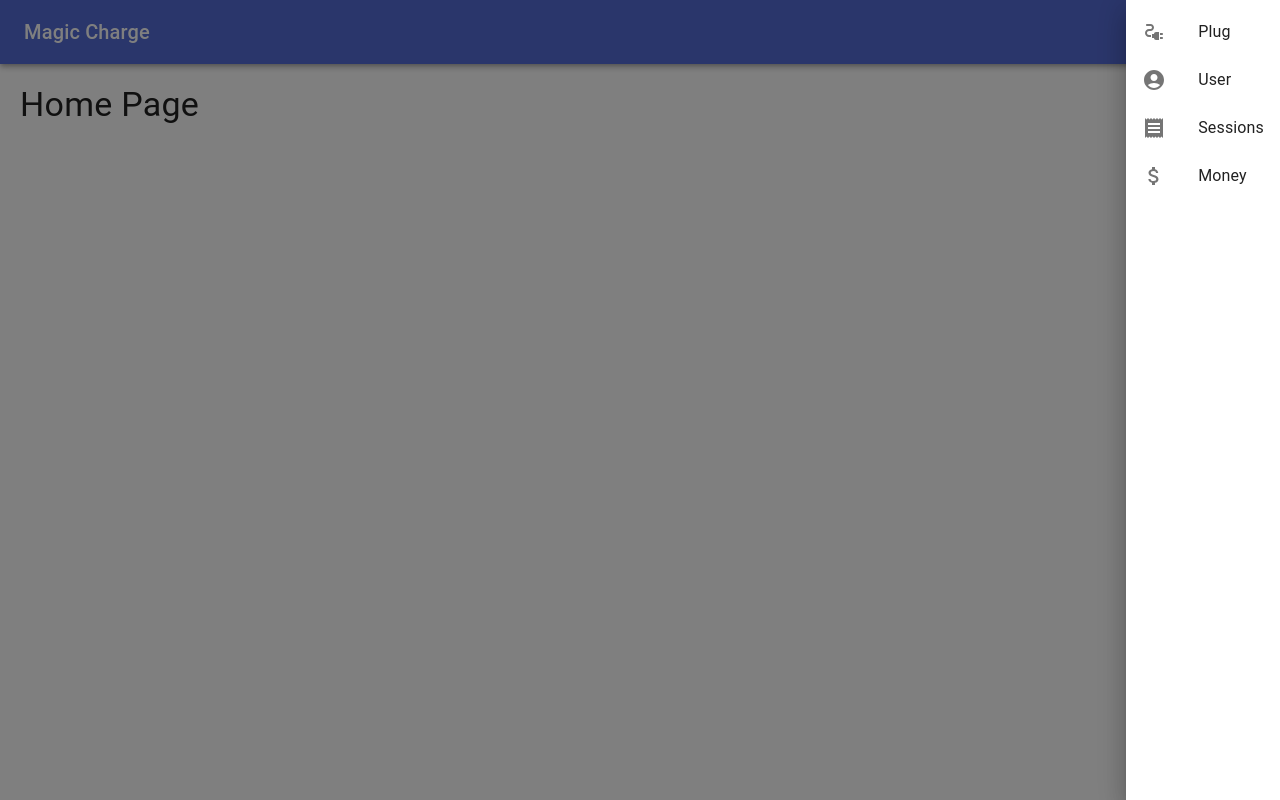
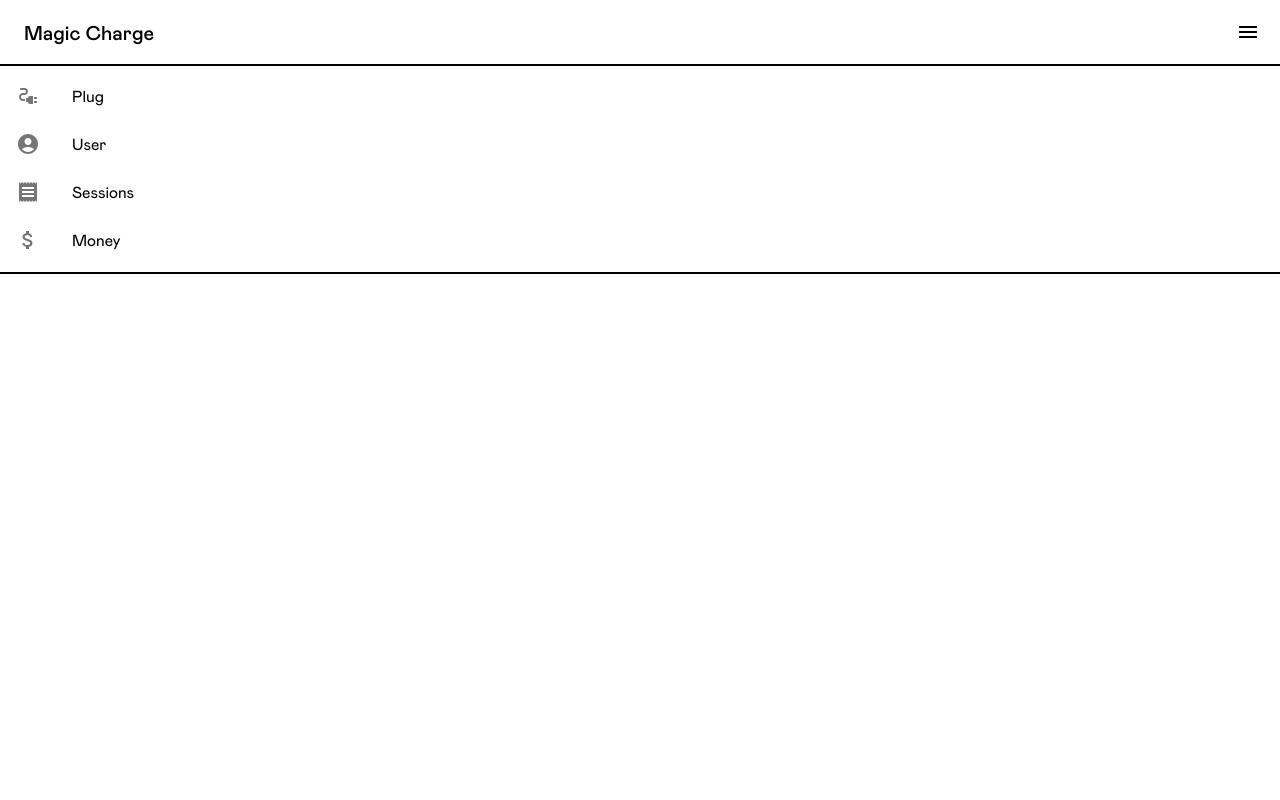
Before and after one commit to brensch/charging, a React (Vite) app in the folder frontend/: page /home in a window 1280 px wide. Both pictures are taken after a click on the button "menu". Built offline with nearby package versions, Linux system fonts and the light colour scheme; no server answers.

Commit message:
aesthetics

```diff
--- a/frontend/src/App.tsx
+++ b/frontend/src/App.tsx
@@ -1,4 +1,16 @@
-import { CssBaseline, ThemeProvider, createTheme } from "@mui/material"
+import {
+  AppBar,
+  Box,
+  Button,
+  CssBaseline,
+  IconButton,
+  Menu,
+  MenuItem,
+  ThemeProvider,
+  Toolbar,
+  Typography,
+  createTheme,
+} from "@mui/material"
 import {
   Navigate,
   Route,
@@ -18,34 +30,66 @@ import TopUpPage from "./pages/TopUpPage"
 import BottomNav from "./objects/BottomNav"
 import MoneyPage from "./pages/MoneyPage"
 import SessionsPage from "./pages/SessionsPage"
+import { useState } from "react"
 
-// Create a Material UI theme
 const theme = createTheme({
   palette: {
+    background: {
+      default: "#fff", // Sets default background color to white
+    },
     primary: {
-      main: "#556cd6",
+      main: "#000", // Sets the primary color to black
     },
-    secondary: {
-      main: "#19857b",
+    text: {
+      primary: "#000", // Sets the primary text color to black
     },
-    error: {
-      main: "#ff1744",
   },
-    background: {
-      default: "#fff",
+  typography: {
+    fontFamily: [
+      "Mabry Pro",
+      "-apple-system",
+      "BlinkMacSystemFont",
+      '"Segoe UI"',
+      "Roboto",
+      '"Helvetica Neue"',
+      "Arial",
+      "sans-serif",
+      '"Apple Color Emoji"',
+      '"Segoe UI Emoji"',
+      '"Segoe UI Symbol"',
+    ].join(","),
+    // Define font weights for consistency
+    fontWeightRegular: 400,
+    fontWeightMedium: 500,
+    fontWeightBold: 700,
+  },
+  components: {
+    MuiAppBar: {
+      defaultProps: {
+        elevation: 0, // Removes dropshadow
+      },
+      styleOverrides: {
+        root: {
+          backgroundColor: "#fff", // Sets AppBar background color to white
+          borderBottom: "2px solid #000000", // Adds a thin line at the bottom
+          color: "#000", // Set default color here for all child elements
+        },
+      },
     },
   },
 })
 
 function App() {
+  const [appBarHeight, setAppBarHeight] = useState(64)
+
   return (
     <ThemeProvider theme={theme}>
+      <CssBaseline />
       <AuthProvider>
         <CustomerProvider>
-          <CssBaseline />
-
           <Router>
-            <TopAppBar />
+            <TopAppBar setAppBarHeight={setAppBarHeight} />
+            <Box sx={{ marginTop: `${appBarHeight}px` }}>
               <Routes>
                 <Route path="/home" element={<HomePage />} />
                 <Route
@@ -94,6 +138,7 @@ function App() {
                 {/* Redirect to /home as a default route */}
                 {/* <Route path="*" element={<Navigate replace to="/home" />} /> */}
               </Routes>
+            </Box>
           </Router>
         </CustomerProvider>
       </AuthProvider>
--- /dev/null
+++ b/frontend/src/fonts.css
@@ -0,0 +1,20 @@
+@font-face {
+  font-family: "Mabry Pro";
+  font-style: normal;
+  font-weight: 400;
+  src: url("/fonts/mabry-regular-pro.woff2") format("woff2");
+}
+
+@font-face {
+  font-family: "Mabry Pro";
+  font-style: normal;
+  font-weight: 500;
+  src: url("/fonts/mabry-medium-pro.woff2") format("woff2");
+}
+
+@font-face {
+  font-family: "Mabry Pro";
+  font-style: normal;
+  font-weight: 700;
+  src: url("/fonts/mabry-bold-pro.woff2") format("woff2");
+}
--- a/frontend/src/main.tsx
+++ b/frontend/src/main.tsx
@@ -1,6 +1,7 @@
 import React from "react"
 import ReactDOM from "react-dom/client"
 import App from "./App.tsx"
+import "./fonts.css"
 
 ReactDOM.createRoot(document.getElementById("root")!).render(
   <React.StrictMode>
--- a/frontend/src/objects/TopAppBar.tsx
+++ b/frontend/src/objects/TopAppBar.tsx
@@ -1,11 +1,11 @@
-import React, { useState } from "react"
+import React, { useEffect, useRef, useState } from "react"
 import { useNavigate } from "react-router-dom"
 import AppBar from "@mui/material/AppBar"
 import Toolbar from "@mui/material/Toolbar"
 import Typography from "@mui/material/Typography"
 import IconButton from "@mui/material/IconButton"
 import MenuIcon from "@mui/icons-material/Menu"
-import Drawer from "@mui/material/Drawer"
+import Slide from "@mui/material/Slide"
 import List from "@mui/material/List"
 import ListItem from "@mui/material/ListItem"
 import ListItemIcon from "@mui/material/ListItemIcon"
@@ -14,24 +14,36 @@ import ElectricalServicesIcon from "@mui/icons-material/ElectricalServices"
 import AccountCircleIcon from "@mui/icons-material/AccountCircle"
 import ReceiptIcon from "@mui/icons-material/Receipt"
 import AttachMoneyIcon from "@mui/icons-material/AttachMoney"
+import Box from "@mui/material/Box"
 
-const TopAppBar = () => {
-  const navigate = useNavigate()
-  const [isDrawerOpen, setIsDrawerOpen] = useState(false)
-
-  const toggleDrawer =
-    (open: boolean) => (event: React.KeyboardEvent | React.MouseEvent) => {
-      if (
-        event.type === "keydown" &&
-        ((event as React.KeyboardEvent).key === "Tab" ||
-          (event as React.KeyboardEvent).key === "Shift")
-      ) {
-        return
-      }
-      setIsDrawerOpen(open)
+interface MenuItem {
+  label: string
+  icon: JSX.Element
+  path: string
 }
 
-  const menuItems = [
+interface TopAppBarProps {
+  setAppBarHeight: React.Dispatch<React.SetStateAction<number>>
+}
+
+const TopAppBar: React.FC<TopAppBarProps> = ({ setAppBarHeight }) => {
+  const navigate = useNavigate()
+  const [isMenuOpen, setIsMenuOpen] = useState(false)
+
+  const appBarRef = useRef<HTMLDivElement>(null)
+
+  useEffect(() => {
+    // Set the AppBar height after the component mounts
+    if (appBarRef.current) {
+      setAppBarHeight(appBarRef.current.clientHeight)
+    }
+  }, [setAppBarHeight])
+
+  const toggleMenu = () => {
+    setIsMenuOpen(!isMenuOpen)
+  }
+
+  const menuItems: MenuItem[] = [
     { label: "Plug", icon: <ElectricalServicesIcon />, path: "/plug" },
     { label: "User", icon: <AccountCircleIcon />, path: "/user" },
     { label: "Sessions", icon: <ReceiptIcon />, path: "/sessions" },
@@ -40,14 +52,24 @@ const TopAppBar = () => {
 
   const handleListItemClick = (path: string) => {
     navigate(path)
-    setIsDrawerOpen(false) // Close drawer after navigation
+    setIsMenuOpen(false) // Close menu after navigation
   }
 
-  const sideList = () => (
-    <div
-      role="presentation"
-      onClick={toggleDrawer(false)}
-      onKeyDown={toggleDrawer(false)}
+  const appBarZIndex = 1200 // Set AppBar zIndex to be higher than the menu
+  const menuZIndex = 1100 // Ensure this is lower than AppBar's zIndex
+
+  const fullScreenMenu = (
+    <Slide direction="down" in={isMenuOpen} mountOnEnter unmountOnExit>
+      <Box
+        sx={{
+          width: "100vw",
+          position: "fixed",
+          top: "64px", // AppBar height
+          left: 0,
+          zIndex: menuZIndex, // zIndex lower than AppBar
+          backgroundColor: "white",
+          borderBottom: "2px solid black",
+        }}
       >
         <List>
           {menuItems.map((item, index) => (
@@ -61,29 +83,28 @@ const TopAppBar = () => {
             </ListItem>
           ))}
         </List>
-    </div>
+      </Box>
+    </Slide>
   )
 
   return (
     <>
-      <AppBar position="static">
+      <AppBar position="fixed" sx={{ zIndex: appBarZIndex }}>
         <Toolbar>
-          <Typography variant="h6" style={{ flexGrow: 1 }}>
+          <Typography variant="h6" sx={{ flexGrow: 1 }}>
             Magic Charge
           </Typography>
           <IconButton
             edge="end"
             color="inherit"
             aria-label="menu"
-            onClick={toggleDrawer(true)}
+            onClick={toggleMenu}
           >
             <MenuIcon />
           </IconButton>
         </Toolbar>
       </AppBar>
-      <Drawer anchor="right" open={isDrawerOpen} onClose={toggleDrawer(false)}>
-        {sideList()}
-      </Drawer>
+      {fullScreenMenu}
     </>
   )
 }
```
Also changed, not shown: 1 other file (tests, documents, lock files or other folders). Lines whose indentation alone changed are shown as unchanged.
